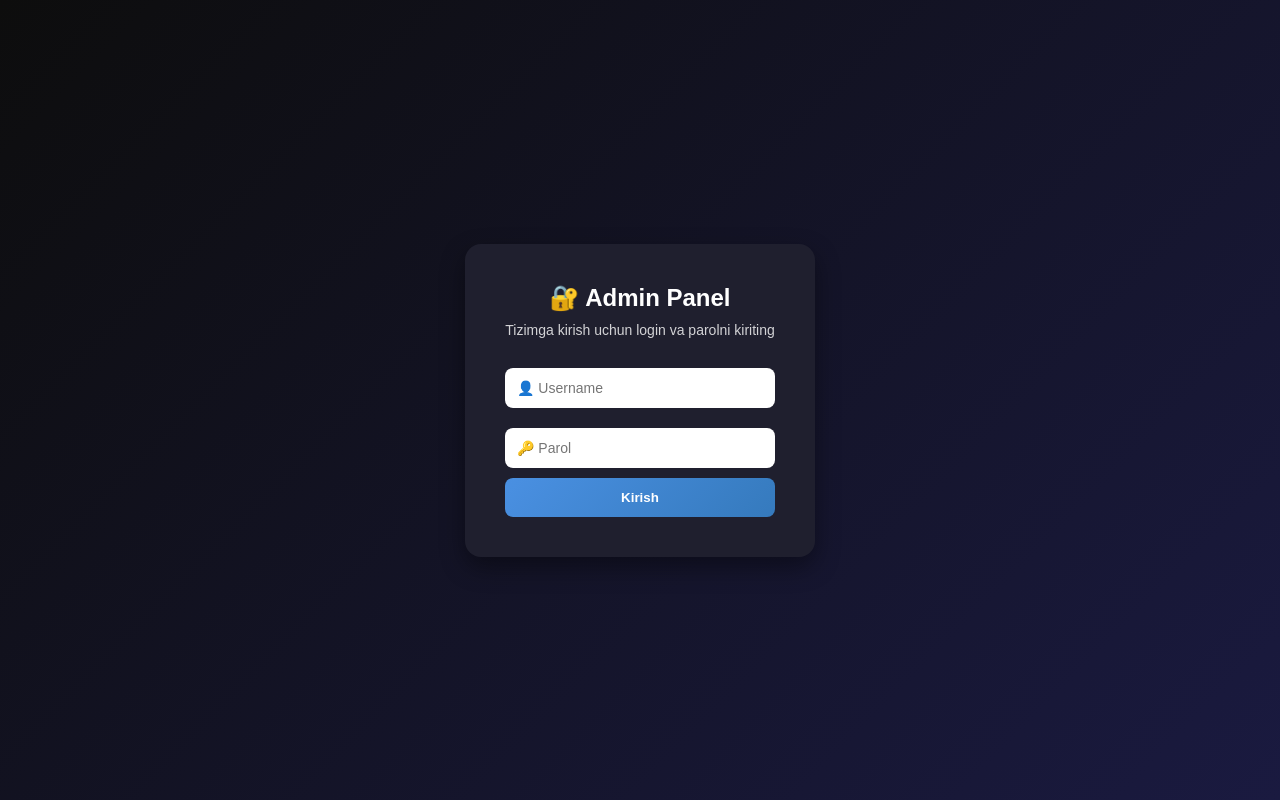
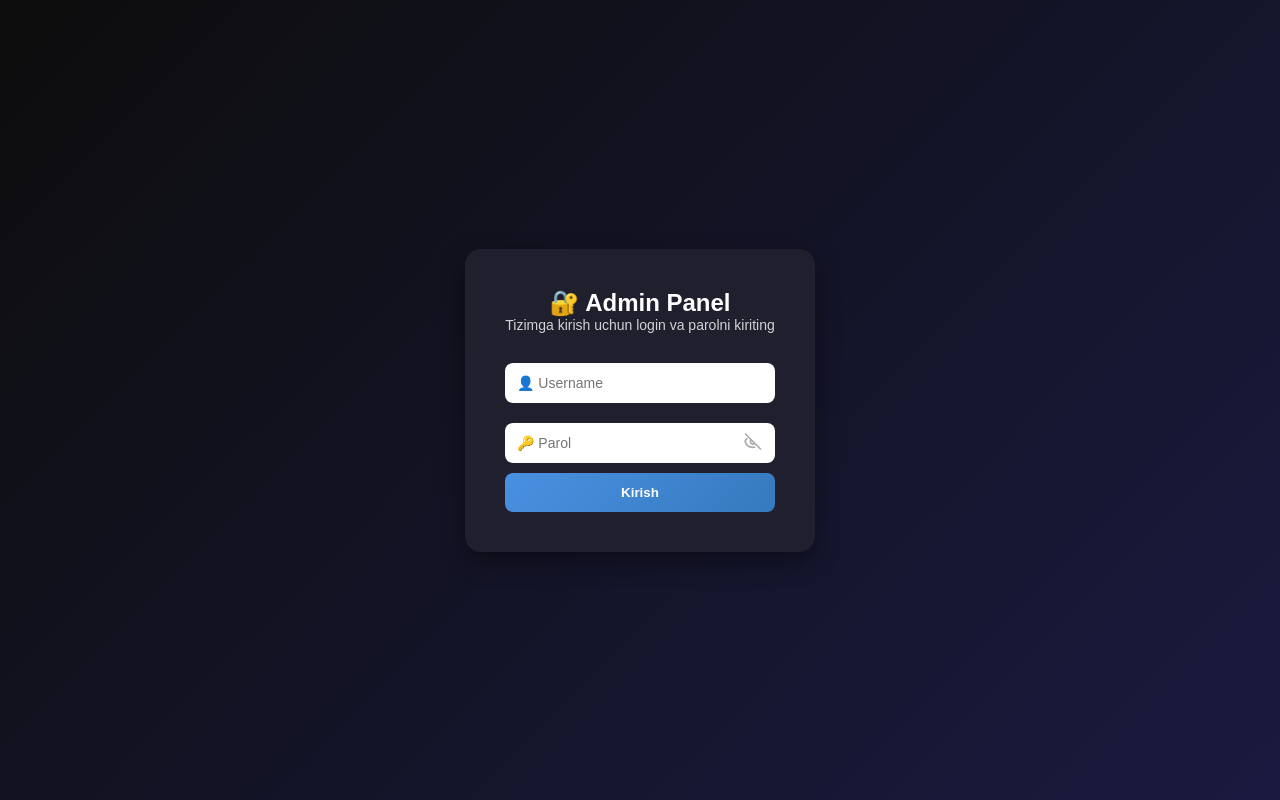
Before and after one commit to Jamshid0306/Chat, a Vue app: page /admin in a window 1280 px wide. Built offline with nearby package versions, Linux system fonts and the light colour scheme.

Commit message:
add fixes

```diff
--- a/src/locales/en.json
+++ b/src/locales/en.json
@@ -7,7 +7,8 @@
   },
   "chat": {
     "reception": "Reception",
-    "sendMessage": "Send Message"
+    "sendMessage": "Send Message",
+    "noMessages": "No messages yet"
   },
   "languages": {
     "uz": "Uzbek",
--- a/src/locales/ru.json
+++ b/src/locales/ru.json
@@ -7,7 +7,8 @@
     },
     "chat": {
         "reception": "Приёмная",
-        "sendMessage": "Отправить сообщение"
+        "sendMessage": "Отправить сообщение",
+        "noMessages": "Пока нет сообщений"
       },
       "languages": {
     "uz": "Узбекский",
--- a/src/locales/uz.json
+++ b/src/locales/uz.json
@@ -7,7 +7,8 @@
   },
   "chat": {
     "reception": "Qabulxona",
-    "sendMessage": "Xabar yuboring"
+    "sendMessage": "Xabar yuboring",
+    "noMessages": "Hali xabarlar yo'q"
   },
   "languages": {
     "uz": "O‘zbekcha",
--- a/src/pages/AdminPage.vue
+++ b/src/pages/AdminPage.vue
@@ -5,13 +5,11 @@ import { useAuthStore } from "@/stores/mainStore";
 const authStore = useAuthStore();
 const username = ref("");
 const password = ref("");
+const showPassword = ref(false);
 
 const handleLogin = async () => {
   const success = await authStore.adminLogin(username.value, password.value);
-  if (success) {
-    // Login bo'lsa admin panelga o'tkazamiz
-    window.location.href = "/admin/dashboard";
-  }
+  if (success) window.location.href = "/admin/dashboard";
 };
 </script>
 
@@ -32,12 +30,60 @@ const handleLogin = async () => {
         class="input-field"
       />
 
-      <input
-        v-model="password"
-        type="password"
-        placeholder="🔑 Parol"
-        class="input-field"
-      />
+      <div class="password-wrapper">
+        <input
+          v-model="password"
+          :type="showPassword ? 'text' : 'password'"
+          placeholder="🔑 Parol"
+          class="input-field pr-10"
+        />
+        <button
+          type="button"
+          class="eye-icon"
+          @click="showPassword = !showPassword"
+        >
+          <svg
+            v-if="showPassword"
+            xmlns="http://www.w3.org/2000/svg"
+            fill="none"
+            viewBox="0 0 24 24"
+            stroke="currentColor"
+            width="20"
+            height="20"
+          >
+            <path
+              stroke-linecap="round"
+              stroke-linejoin="round"
+              stroke-width="2"
+              d="M15 12a3 3 0 11-6 0 3 3 0 016 0z"
+            />
+            <path
+              stroke-linecap="round"
+              stroke-linejoin="round"
+              stroke-width="2"
+              d="M2.458 12C3.732 7.943 7.523 5 12 5c4.477 0 8.268 2.943 9.542 7
+                 -1.274 4.057-5.065 7-9.542 7 -4.477 0-8.268-2.943-9.542-7z"
+            />
+          </svg>
+          <svg
+            v-else
+            xmlns="http://www.w3.org/2000/svg"
+            fill="none"
+            viewBox="0 0 24 24"
+            stroke="currentColor"
+            width="20"
+            height="20"
+          >
+            <path
+              stroke-linecap="round"
+              stroke-linejoin="round"
+              stroke-width="2"
+              d="M13.875 18.825A10.05 10.05 0 0112 19c-4.477 0-8.268-2.943-9.542-7
+                 a9.957 9.957 0 012.235-3.592M9.88 9.88a3 3 0 104.24 4.24M3 3l18 18"
+            />
+          </svg>
+        </button>
+      </div>
 
       <button
         @click="handleLogin"
@@ -59,7 +105,6 @@ const handleLogin = async () => {
   align-items: center;
   background: linear-gradient(135deg, #0d0d0d, #1a1a40);
 }
-
 .login-card {
   background: #1f1f2e;
   padding: 40px;
@@ -69,18 +114,11 @@ const handleLogin = async () => {
   text-align: center;
   color: #fff;
 }
-
-.login-card h2 {
-  font-size: 24px;
-  margin-bottom: 10px;
-}
-
 .subtitle {
   font-size: 14px;
   opacity: 0.8;
   margin-bottom: 20px;
 }
-
 .input-field {
   width: 100%;
   padding: 12px;
@@ -90,11 +128,26 @@ const handleLogin = async () => {
   outline: none;
   font-size: 14px;
 }
-
 .input-field:focus {
   box-shadow: 0 0 5px #4a90e2;
 }
-
+.password-wrapper {
+  position: relative;
+}
+.eye-icon {
+  position: absolute;
+  right: 12px;
+  top: 50%;
+  transform: translateY(-50%);
+  background: none;
+  border: none;
+  cursor: pointer;
+  color: #aaa;
+  padding: 0;
+}
+.eye-icon:hover {
+  color: #000;
+}
 .login-btn {
   width: 100%;
   padding: 12px;
@@ -106,11 +159,9 @@ const handleLogin = async () => {
   cursor: pointer;
   transition: 0.3s ease;
 }
-
 .login-btn:hover {
   background: linear-gradient(135deg, #5aa0f2, #4689c8);
 }
-
 .error-message {
   background: rgba(255, 0, 0, 0.1);
   color: #ff4d4d;
@@ -119,7 +170,6 @@ const handleLogin = async () => {
   font-size: 13px;
   margin-bottom: 10px;
 }
-
 .loader {
   width: 18px;
   height: 18px;
@@ -129,7 +179,6 @@ const handleLogin = async () => {
   animation: spin 0.8s linear infinite;
   display: inline-block;
 }
-
 @keyframes spin {
   to {
     transform: rotate(360deg);
--- a/src/stores/adminStore.js
+++ b/src/stores/adminStore.js
@@ -40,7 +40,6 @@ export const useAdminStore = defineStore("admin", {
           headers: this.getAdminHeaders(),
         });
         this.users = data;
-        console.log(data);
       } catch (err) {
         this.error = err;
       } finally {
--- a/src/stores/mainStore.js
+++ b/src/stores/mainStore.js
@@ -143,7 +143,7 @@ export const useAuthStore = defineStore("auth", {
       this.isLoading = true;
       this.loginError = "";
       try {
-        const res = await axios.post("/auth/login", {
+        const res = await axios.post("/api/auth/login", {
           phone_number: phone,
           password: password
         });
--- a/src/views/Chat/Chat.vue
+++ b/src/views/Chat/Chat.vue
@@ -28,7 +28,7 @@ const sendMessage = async () => {
 };
 
 onMounted(async () => {
-  await store.sendType('RECEPTION')
+  await store.sendType("RECEPTION");
   await store.getMessages();
   scrollToBottom();
   intervalId = setInterval(async () => {
@@ -51,7 +51,12 @@ onUnmounted(() => {
       </div>
 
       <div class="chat-block-main" ref="messagesContainer">
-        <transition-group name="fade" tag="div">
+        <template v-if="store.messages.length === 0">
+          <div class="no-messages">
+            {{ t("chat.noMessages") }}
+          </div>
+        </template>
+        <transition-group v-else name="fade" tag="div">
           <div
             v-for="msg in store.messages"
             :key="msg.id"
@@ -69,10 +74,6 @@ onUnmounted(() => {
                 })
               }}
             </div>
-            <div>{{ new Date(msg.created_at).toLocaleTimeString([], {
-                  hour: "2-digit",
-                  minute: "2-digit",
-                })}}</div>
           </div>
         </transition-group>
       </div>
@@ -130,6 +131,13 @@ onUnmounted(() => {
   padding: 10px;
 }
 
+.no-messages {
+  text-align: center;
+  color: gray;
+  margin-top: 50px;
+  font-size: 14px;
+  opacity: 0.8;
+}
 .message {
   margin: 8px 0;
   padding: 10px 14px;
@@ -150,8 +158,8 @@ onUnmounted(() => {
 }
 
 .message-time {
-  font-size: 12px;
-  color: gray;
+  font-size: 16px;
+  color: rgb(0, 0, 0);
   margin-top: 2px;
   text-align: right;
 }
--- a/src/views/Chat/chat.scss
+++ b/src/views/Chat/chat.scss
@@ -2,7 +2,7 @@
     &-block {
       background: #fff;
       width: 500px;
-      height: 500px;
+      height: 600px;
       position: absolute;
       overflow-x: auto;
       top: 50%;
@@ -64,7 +64,6 @@
           opacity: 0.6;
           margin-top: 4px;
           text-align: right;
-          color: #fff;
         }
       }
 
--- a/src/views/LoginModal/LoginModal.vue
+++ b/src/views/LoginModal/LoginModal.vue
@@ -6,6 +6,7 @@ import "./loginModal.scss";
 const emit = defineEmits(["close"]);
 const phone = ref("");
 const password = ref("");
+const showPassword = ref(false);
 const authStore = useAuthStore();
 
 const handleLogin = async () => {
@@ -26,30 +27,35 @@ const handleLogin = async () => {
       <h2>Mehmonxonamizga xush kelibsiz!</h2>
       <p class="subtitle">Telefon raqamingiz va parolingizni kiriting</p>
 
-      <div v-if="authStore.loginError" class="error-message">
-        {{ authStore.loginError }}
-      </div>
+      <div v-if="authStore.loginError" class="error-message">{{ authStore.loginError }}</div>
 
       <div class="form-group">
         <label for="phone">Telefon raqami</label>
-        <input
-          v-model="phone"
-          type="tel"
-          id="phone"
-          placeholder="+998991234567"
-          required
-        />
+        <input v-model="phone" type="tel" id="phone" placeholder="+998991234567" required />
       </div>
 
       <div class="form-group">
         <label for="password">Parol</label>
+        <div class="password-field">
           <input
             v-model="password"
-          type="password"
+            :type="showPassword ? 'text' : 'password'"
             id="password"
             placeholder="Parolingiz"
             required
           />
+          <button type="button" class="eye-btn" @click="showPassword = !showPassword" aria-label="Toggle password visibility">
+            <svg v-if="showPassword" xmlns="http://www.w3.org/2000/svg" viewBox="0 0 24 24" width="20" height="20" fill="none" stroke="currentColor" stroke-width="2">
+              <path stroke-linecap="round" stroke-linejoin="round" d="M15 12a3 3 0 11-6 0 3 3 0 016 0z"/>
+              <path stroke-linecap="round" stroke-linejoin="round" d="M2.458 12C3.732 7.943 7.523 5 12 5c4.477 0 8.268 2.943 9.542 7-1.274 4.057-5.065 7-9.542 7-4.477 0-8.268-2.943-9.542-7z"/>
+            </svg>
+            <svg v-else xmlns="http://www.w3.org/2000/svg" viewBox="0 0 24 24" width="20" height="20" fill="none" stroke="currentColor" stroke-width="2">
+              <path stroke-linecap="round" stroke-linejoin="round" d="M13.875 18.825A10.05 10.05 0 0112 19c-4.477 0-8.268-2.943-9.542-7a9.957 9.957 0 012.235-3.592"/>
+              <path stroke-linecap="round" stroke-linejoin="round" d="M9.88 9.88a3 3 0 104.24 4.24"/>
+              <path stroke-linecap="round" stroke-linejoin="round" d="M3 3l18 18"/>
+            </svg>
+          </button>
+        </div>
       </div>
 
       <button type="submit" :disabled="authStore.isLoading" class="submit-btn">
@@ -59,3 +65,28 @@ const handleLogin = async () => {
     </form>
   </div>
 </template>
+
+<style scoped>
+.password-field {
+  position: relative;
+}
+.password-field input {
+  width: 100%;
+  padding-right: 40px;
+}
+.eye-btn {
+  position: absolute;
+  right: 10px;
+  top: 50%;
+  transform: translateY(-50%);
+  background: transparent;
+  border: none;
+  cursor: pointer;
+  padding: 0;
+  color: #888;
+  display: inline-flex;
+  align-items: center;
+  justify-content: center;
+}
+.eye-btn:hover { color: #fff; }
+</style>
```
Also changed, not shown: 1 other file (tests, documents, lock files or other folders). Lines whose indentation alone changed are shown as unchanged.
